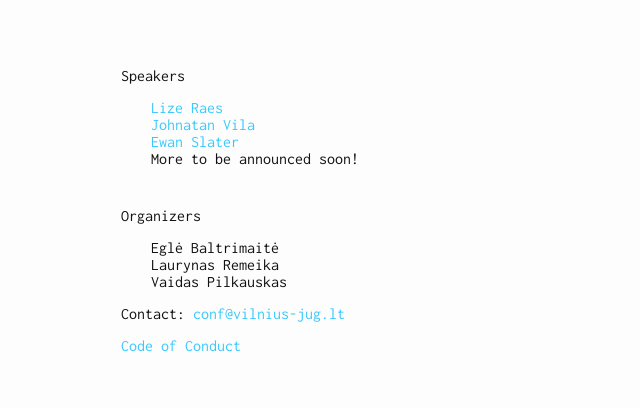
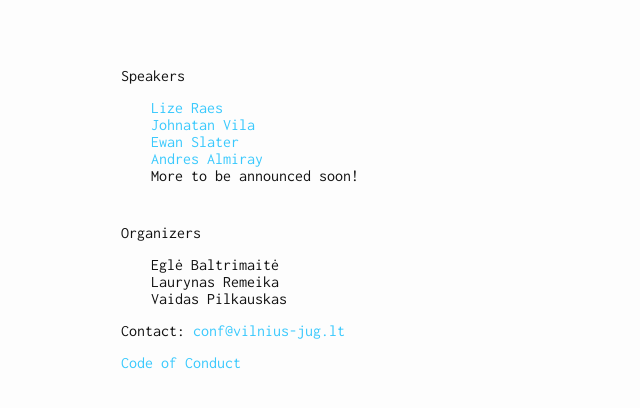
Before and after one commit to vilniusjug/conf, a plain HTML site: page index.html in a window 1280 px wide. Shown: the part 132-540 px from the top of the page, without its empty margins (149-789 px from the left). Drawn offline with Linux system fonts and the light colour scheme.

Commit message:
Add Andres Almiray

```diff
--- a/index.html
+++ b/index.html
@@ -44,6 +44,9 @@
     <li>
       <a href="https://www.linkedin.com/in/ewanslater/">Ewan Slater</a>
     </li>
+    <li>
+      <a href="https://www.linkedin.com/in/aalmiray/">Andres Almiray</a>
+    </li>
     <li>More to be announced soon!</li>
   </ul>
 
```
